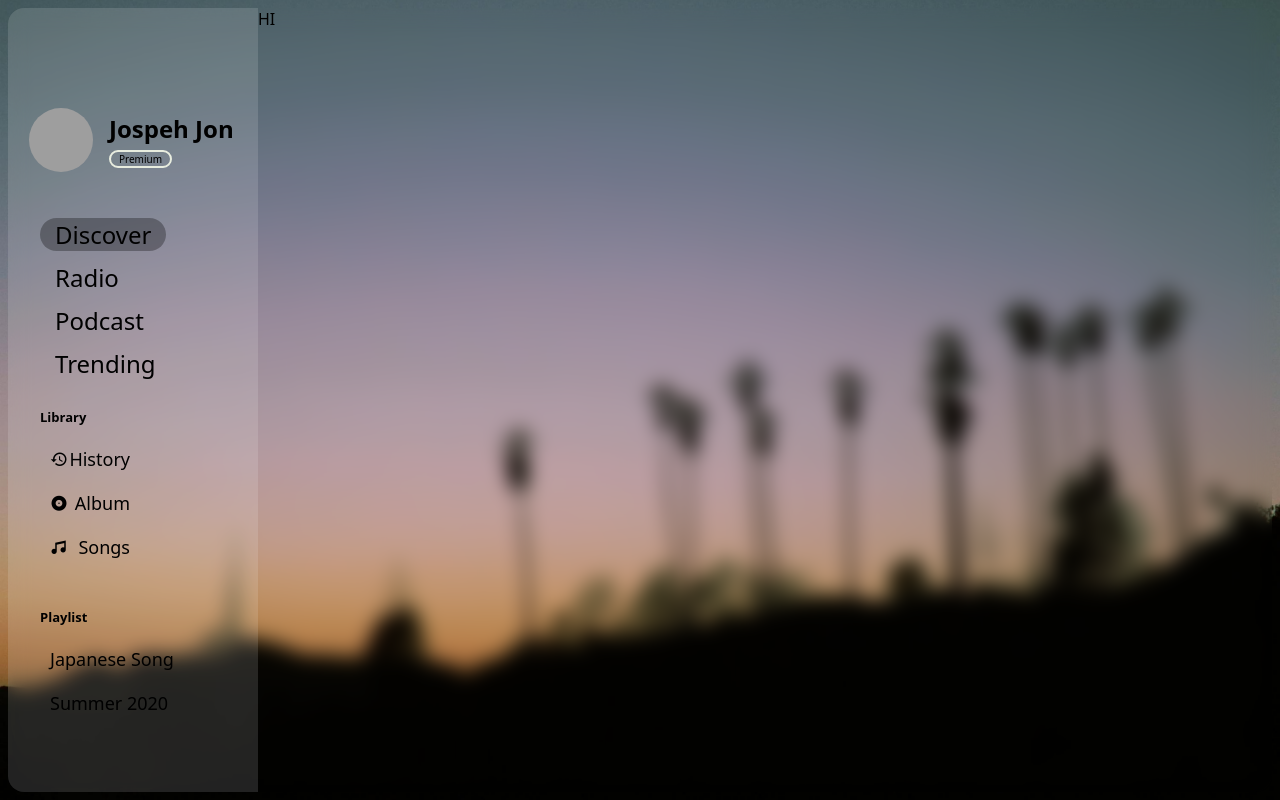
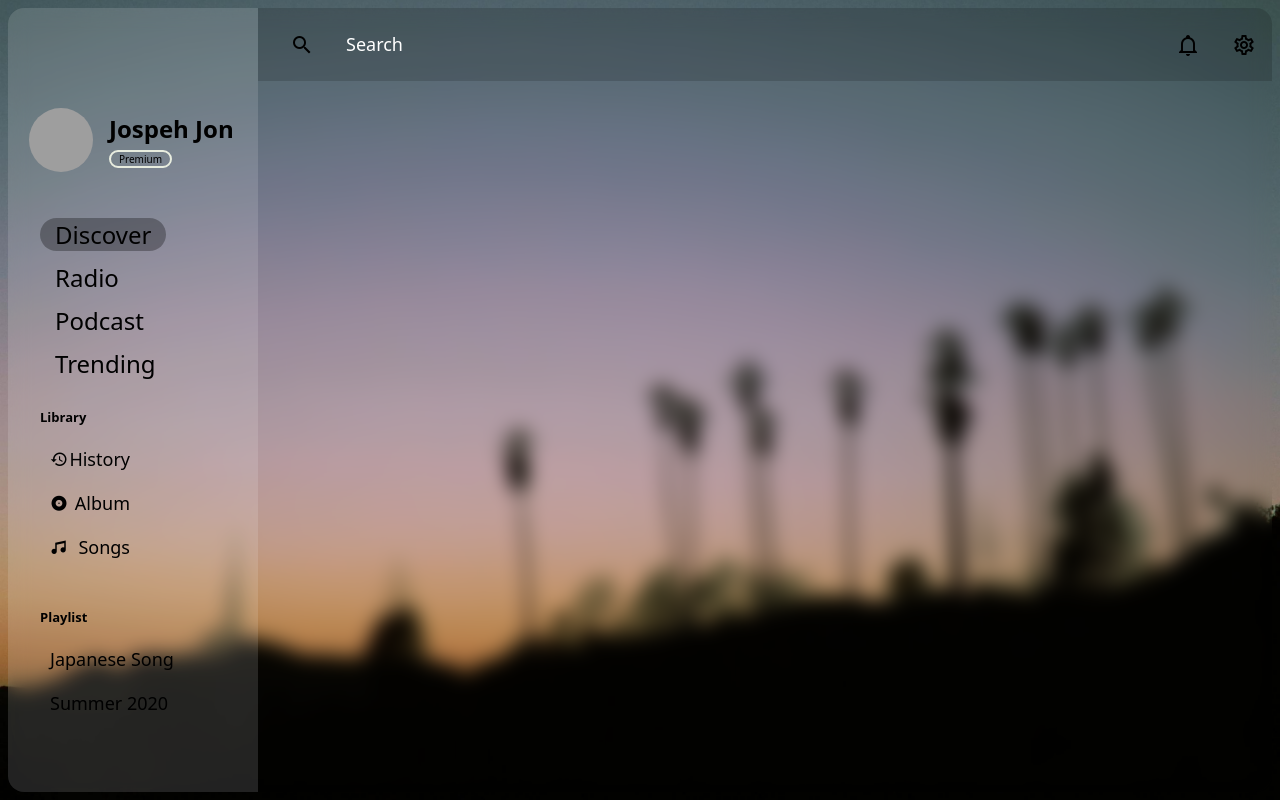
Before and after one commit to rohitaryal/music-player, a React (Vite) app: page / in a window 1280 px wide. Built offline with nearby package versions, Linux system fonts and the light colour scheme; grey boxes are pictures that could not be loaded.

Commit message:
Navbar added

```diff
--- a/src/components/Body.jsx
+++ b/src/components/Body.jsx
@@ -1,7 +1,12 @@
 import "../styles/Body.css";
+import Navigation from "./Navigation";
 
 const Body = () => {
-    return ("HI");
+    return (
+        <div className="main-body">
+            <Navigation/>
+        </div>
+    );
 }
 
 export default Body;
--- /dev/null
+++ b/src/components/Navigation.jsx
@@ -0,0 +1,16 @@
+import "../styles/Navigation.css";
+
+const Navigation = () => {
+  return (
+    <div className="navigation-bar">
+      <span className="search-bar-container">
+        <span class="mdi mdi-magnify"></span>
+        <input type="text" name="search" id="search" placeholder="Search" />
+      </span>
+      <span class="mdi mdi-bell-outline"></span>
+      <span class="mdi mdi-cog-outline"></span>
+    </div>
+  );
+};
+
+export default Navigation;
--- a/src/styles/Body.css
+++ b/src/styles/Body.css
@@ -0,0 +1,5 @@
+.main-body {
+    display: grid;
+    grid-template-rows: 1fr 5fr 5fr;
+    grid-template-columns: 1fr;
+}
--- /dev/null
+++ b/src/styles/Navigation.css
@@ -0,0 +1,37 @@
+.navigation-bar {
+  display: flex;
+  align-items: center;
+  justify-content: center;
+  padding: 0 0 0 1rem;
+  background-color: rgba(0, 0, 0, 0.149);
+}
+
+::placeholder {
+    color: white;
+}
+
+.navigation-bar .mdi {
+    font-size: x-large;
+    cursor: pointer;
+    padding: 1rem;
+    border-radius: .5rem;
+}
+
+.navigation-bar .mdi:hover {
+    background-color: rgba(0, 0, 0, 0.224);
+}
+
+.search-bar-container {
+  flex: 1;
+  display: flex;
+  align-items: center;
+}
+
+.search-bar-container input {
+    width: 100%;
+    font-size: large;
+    border: none;
+    padding: 1rem;
+    background-color: transparent;
+    outline: none;
+}
```
